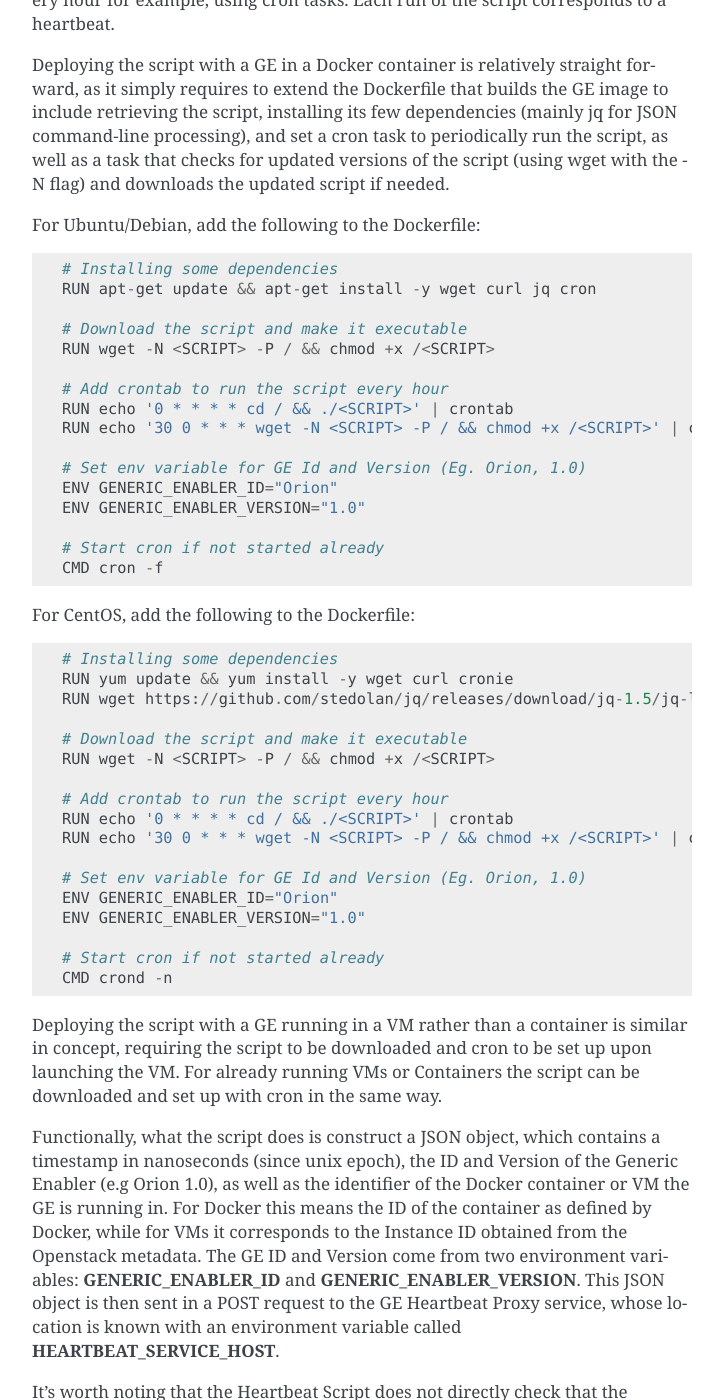
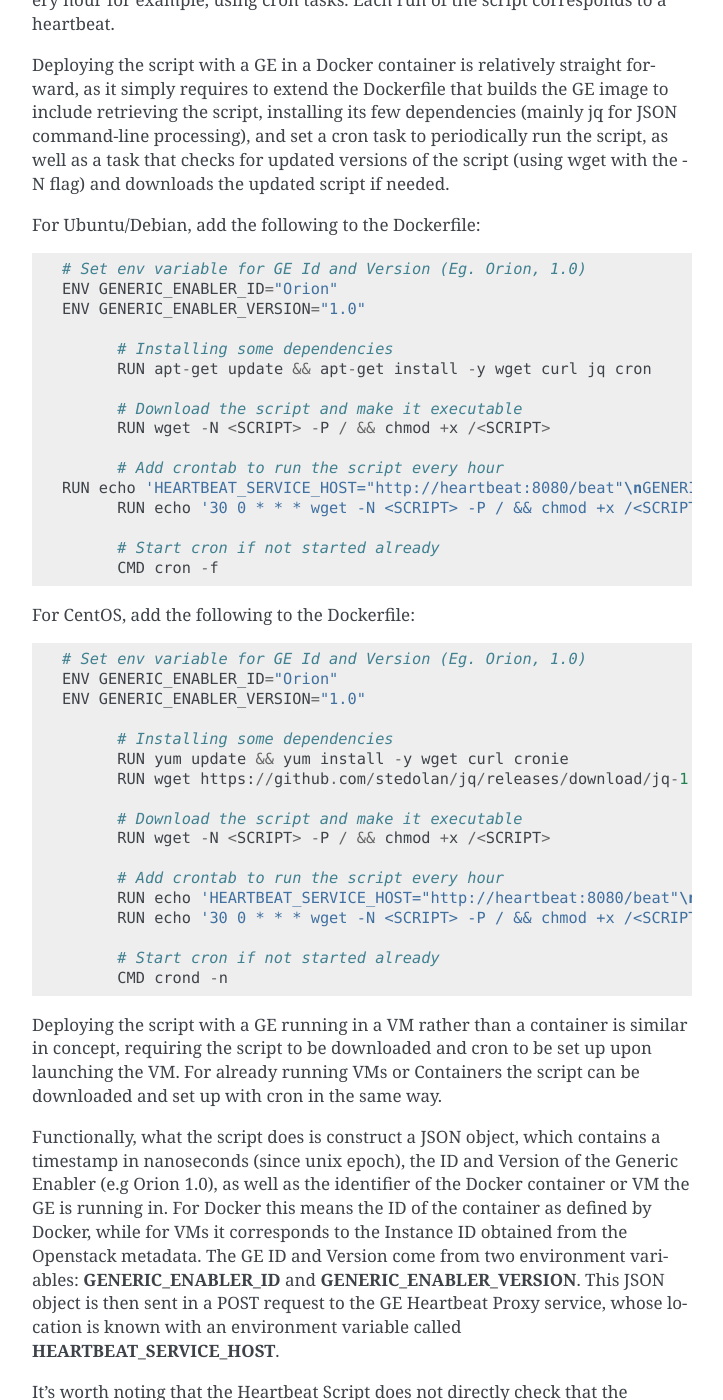
Before and after one commit to Cerfoglg/GE-Heartbeat, a Sphinx documentation site: the page built from docs/index.rst, in a window 1280 px wide and 1400 px high, scrolled down 610 px. Shown: the whole window, without its empty margins (388-1111 px from the left). Built offline with Sphinx 7.4.7, drawn with Linux system fonts in a browser that asks for light colours.

Commit message:
updated docs

```diff
--- a/docs/index.rst
+++ b/docs/index.rst
@@ -31,6 +31,10 @@
 
 For Ubuntu/Debian, add the following to the Dockerfile::
 
+  # Set env variable for GE Id and Version (Eg. Orion, 1.0)
+  ENV GENERIC_ENABLER_ID="Orion"
+  ENV GENERIC_ENABLER_VERSION="1.0"
+
 	# Installing some dependencies
 	RUN apt-get update && apt-get install -y wget curl jq cron
 
@@ -38,17 +42,17 @@
 	RUN wget -N <SCRIPT> -P / && chmod +x /<SCRIPT>
 
 	# Add crontab to run the script every hour
-	RUN echo '0 * * * * cd / && ./<SCRIPT>' | crontab
+  RUN echo 'HEARTBEAT_SERVICE_HOST="http://heartbeat:8080/beat"\nGENERIC_ENABLER_ID="Orion"\nGENERIC_ENABLER_VERSION="1.0"\n* * * * * cd / && ./<SCRIPT>' | crontab
 	RUN echo '30 0 * * * wget -N <SCRIPT> -P / && chmod +x /<SCRIPT>' | crontab
-
-	# Set env variable for GE Id and Version (Eg. Orion, 1.0)
-	ENV GENERIC_ENABLER_ID="Orion"
-	ENV GENERIC_ENABLER_VERSION="1.0"
 
 	# Start cron if not started already
 	CMD cron -f
 
 For CentOS, add the following to the Dockerfile::
+
+  # Set env variable for GE Id and Version (Eg. Orion, 1.0)
+  ENV GENERIC_ENABLER_ID="Orion"
+  ENV GENERIC_ENABLER_VERSION="1.0"
 
 	# Installing some dependencies
 	RUN yum update && yum install -y wget curl cronie
@@ -58,12 +62,8 @@
 	RUN wget -N <SCRIPT> -P / && chmod +x /<SCRIPT>
 
 	# Add crontab to run the script every hour
-	RUN echo '0 * * * * cd / && ./<SCRIPT>' | crontab
+	RUN echo 'HEARTBEAT_SERVICE_HOST="http://heartbeat:8080/beat"\nGENERIC_ENABLER_ID="Orion"\nGENERIC_ENABLER_VERSION="1.0"\n* * * * * cd / && ./<SCRIPT>' | crontab
 	RUN echo '30 0 * * * wget -N <SCRIPT> -P / && chmod +x /<SCRIPT>' | crontab
-
-	# Set env variable for GE Id and Version (Eg. Orion, 1.0)
-	ENV GENERIC_ENABLER_ID="Orion"
-	ENV GENERIC_ENABLER_VERSION="1.0"
 
 	# Start cron if not started already
 	CMD crond -n
```
